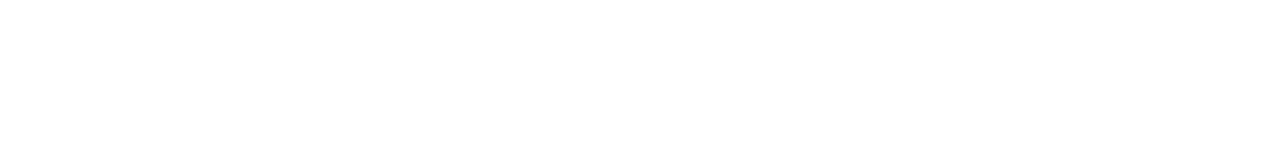
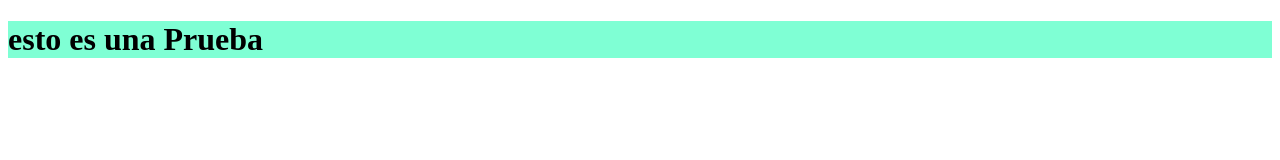
Before and after one commit to migue0102/new-repo, a plain HTML site: page index.html in a window 1280 px wide. Drawn offline with Linux system fonts and the light colour scheme.

Commit message:
añadir estilos

```diff
--- a/index.html
+++ b/index.html
@@ -5,8 +5,9 @@
     <meta http-equiv="X-UA-Compatible" content="IE=edge">
     <meta name="viewport" content="width=device-width, initial-scale=1.0">
     <title>Prueba</title>
+    <link rel="stylesheet" href="style.css">
 </head>
 <body>
-
+    <h1>esto es una Prueba</h1>
 </body>
 </html>
--- a/style.css
+++ b/style.css
@@ -0,0 +1,4 @@
+h1{
+    background-color: aquamarine;
+    font-family: 'Times New Roman', Times, serif;
+}
```
